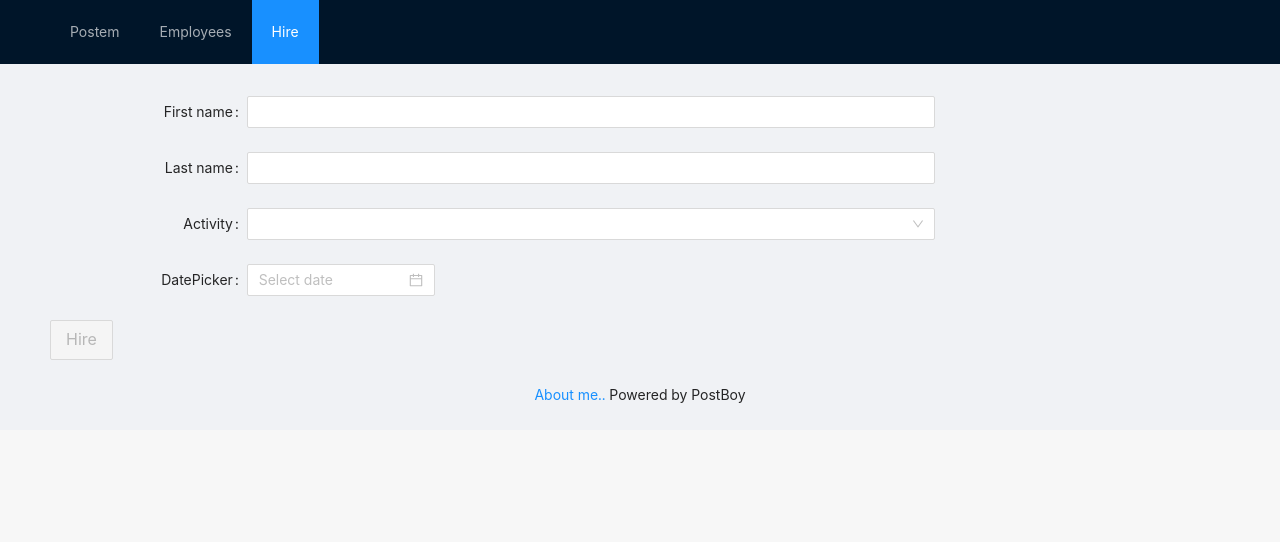
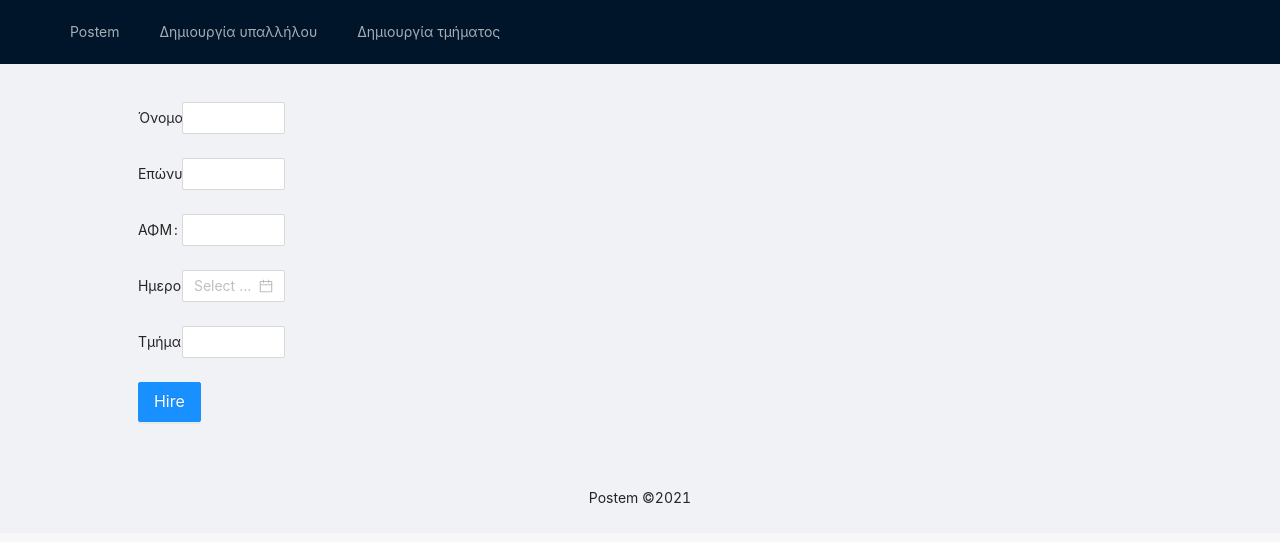
Before and after one commit to raven99p/Next-Grails, a Next.js app: page /employee/createEmployeeForm in a window 1280 px wide. Shown: the top 542 px of the page. Built offline with nearby package versions, Linux system fonts and the light colour scheme.

Commit message:
Fixed #16

```diff
--- a/components/layout.js
+++ b/components/layout.js
@@ -19,12 +19,12 @@ export default function LayoutCustom({ children}) {
           </Link>
         </Menu.Item>
         <Menu.Item key="2">
-          <Link href="/">
+          <Link href="/employee/createEmployeeForm">
                 <a> Δημιουργία υπαλλήλου </a>
           </Link>
         </Menu.Item>
         <Menu.Item key="3">
-          <Link href="/">
+          <Link href="/department/createDepartmentForm">
                 <a> Δημιουργία τμήματος </a>
           </Link>
         </Menu.Item>
--- a/pages/employee/createEmployeeForm.js
+++ b/pages/employee/createEmployeeForm.js
@@ -3,95 +3,71 @@ import {
     Select,
     Input,
     Button,
-    Layout,
-    Menu,
-    Breadcrumb,
     DatePicker,
+    Row,Col
   } from 'antd';
-  import Head from 'next/head';
   import {useRouter} from 'next/router';
-  import Link from 'next/link';
-  import {createEmp,updateEmp,deleteEmp,deleteAllEmp} from '../../utils/fetch_fun';
-  import {useState, useEffect, useReducer} from 'react';
-  const { Header, Footer, Content } = Layout;;
-  const FormItem = Form.Item;
-  const Option = Select.Option;
+  import LayoutCustom from '../../components/layout'
+
+
 
 
 
   export default function Hire(props) {
     const router = useRouter();
-    const [body,  setBody ] = useState({First:'',Last:'',Act:'',Date:''});
-
-  // NOTE: line:94 if any of the form's inputs are blank, Hire button is disabled
 
 
-    function handleChange(value) {
-      setBody({...body,Act:value});
-    }
-    function changeDate(date, dateString) {
-      setBody({...body,Date:dateString});
-    }
-
     return (
-      <Layout className="layout">
-      <Head>
-          <title>Postem</title>
-      </Head>
-      <Header>
-        <div className="logo" />
-        <Menu theme="dark" mode="horizontal" defaultSelectedKeys={['3']}>
-          <Menu.Item key="1" >
-          <Link href="/">
-                <a> Postem </a>
-          </Link>
-          </Menu.Item>
-          <Menu.Item key="2">
-          <Link href="/employees">
-                <a> Employees </a>
-          </Link>
-          </Menu.Item>
-          <Menu.Item key="3" >
-          <Link href="/employees/hire">
-                <a> Hire </a>
-          </Link>
-          </Menu.Item>
-        </Menu>
-      </Header>
-      <Content style={{ padding: '0 50px' }}>
-        <Breadcrumb style={{ margin: '16px 0' }}/>
-        <div className="site-layout-content">
-          <Form labelCol={{ span: 4 }}
+      <LayoutCustom>
+        <Row>
+          <Col span={8}></Col>
+          <Col span={8}><br/></Col>
+          <Col span={8}></Col>
+        </Row>
+        <Row>
+          <Col span={6}></Col>
+          <Col span={12}>
+            <Form labelCol={{ span: 6 }}
                   wrapperCol={{ span: 14 }}
                   layout="horizontal"
             >
-            <Form.Item label="First name">
-              <Input onChange={(e)=>setBody({...body,First:e.target.value})}/>
+              <Form.Item label="Όνομα">
+                <Input />
               </Form.Item>
-            <Form.Item label="Last name">
-              <Input onChange={(e)=>setBody({...body,Last:e.target.value})}/>
+              <Form.Item label="Επώνυμο">
+                <Input />
               </Form.Item>
-            <Form.Item label="Activity">
-              <Select onChange={handleChange}>
-                <Option value="true" >Active</Option>
-                <Option value="false">Not Active</Option>
-              </Select>
+              <Form.Item label="ΑΦΜ">
+                <Input />
               </Form.Item>
-            <Form.Item label="DatePicker">
-              <DatePicker onChange={changeDate} />
+
+              <Form.Item label="Ημερομηνία γέννησης">
+                <DatePicker />
+              </Form.Item>
+              <Form.Item label="Τμήμα">
+                <Input />
+              </Form.Item>
+              <Form.Item>
+                <Button size="large" type="primary">
+                  Hire
+                </Button>
               </Form.Item>
             </Form>
-        </div>
-        <Button size="large" type="primary" disabled = {!body.First||!body.Last||!body.Act||!body.Date} onClick={()=>createEmp(body)}>
-            Hire
-        </Button>
-      </Content>
-      <Footer style={{ textAlign: 'center' }}>
-      <Link href="/about">
-                <a>About me..     </a>
-      </Link>
-      Powered by PostBoy
-      </Footer>
-    </Layout>
+
+        </Col>
+        <Col span={6}></Col>
+      </Row>
+
+        <Row>
+          <Col span={8}></Col>
+          <Col span={8}></Col>
+          <Col span={8}></Col>
+        </Row>
+
+
+
+
+
+    </LayoutCustom>
     )
   }
```
Lines whose indentation alone changed are shown as unchanged.
